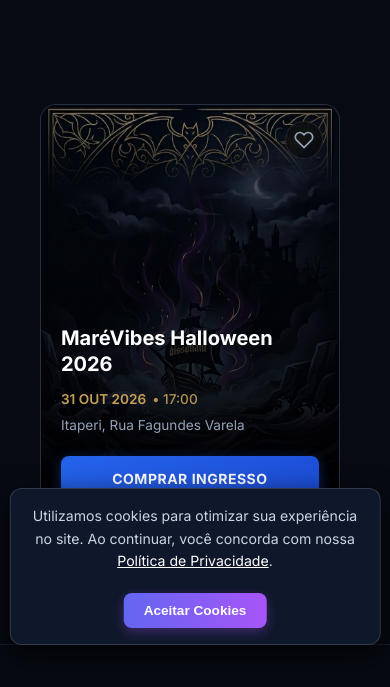
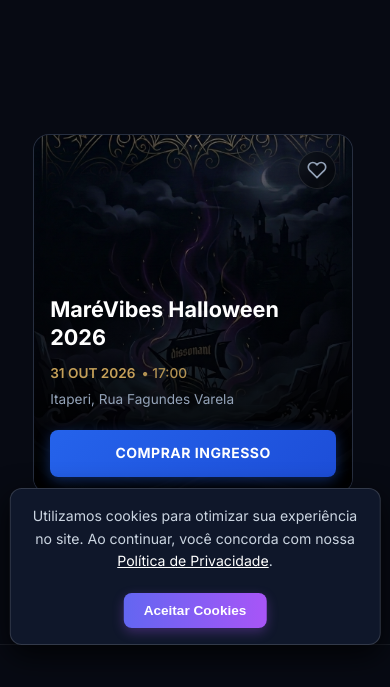
Before and after one commit to administracao-stack/app-dissonante, a Flask app: page / in a window 390 px wide. Shown: the part 179-866 px from the top of the page. Run offline with Flask 3, Linux system fonts and the light colour scheme.

Commit message:
Update _store.css 1.0.5

```diff
--- a/static/css/components/_store.css
+++ b/static/css/components/_store.css
@@ -137,9 +137,7 @@
     transform: translateY(-1px);
 }
 
-/* --------------------------------------------------------------------------
-   Lógica Unificada do Botão Favoritar
-   -------------------------------------------------------------------------- */
+/* Botão Favoritar */
 .btn-favorite {
     position: absolute;
     top: 16px;
@@ -310,3 +308,39 @@
     font-size: 1.1rem;
     color: var(--text-muted, #a1a1aa);
 }
+
+/* ==========================================================================
+   Bloco Unificado de Responsividade (Loja e Favoritos)
+   ========================================================================== */
+
+@media (max-width: 576px) {
+    .hero-carousel-section,
+    .favorites-page-container,
+    .ingressos-main {
+        padding: 0 16px;
+        margin: 20px auto;
+    }
+
+    .carousel-card {
+        flex: 0 0 82vw;
+        min-height: 360px;
+        padding: 16px;
+    }
+
+    .card-title,
+    .panel-title,
+    .favorites-header .page-title {
+        font-size: 1.35rem;
+    }
+
+    .grid-ingressos,
+    .tickets-grid {
+        grid-template-columns: 1fr;
+        gap: 16px;
+    }
+
+    .card-ingresso,
+    .ticket-card {
+        padding: 18px;
+    }
+}
```
